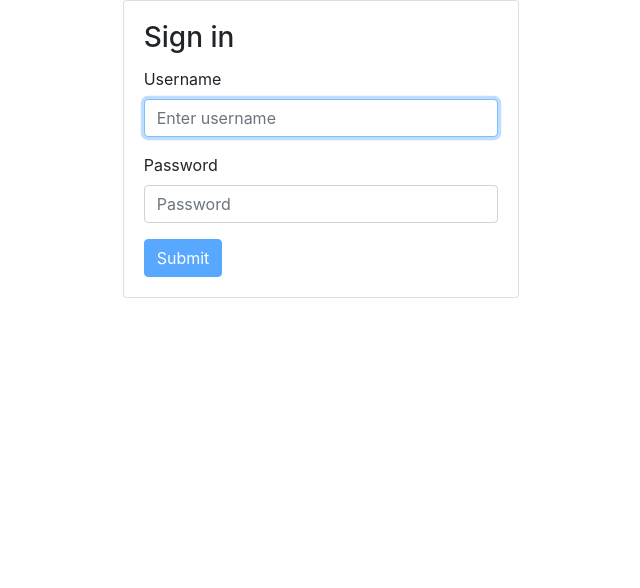
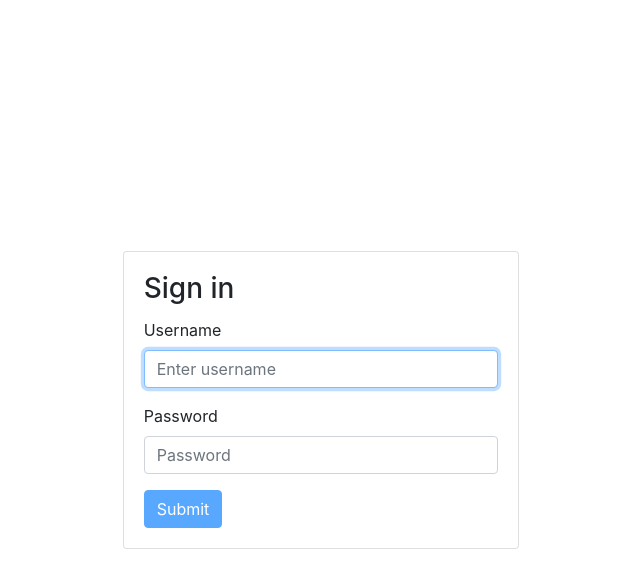
Before and after one commit to ValeriiMakhniuk/webim-users-task, a React (Create React App) app: page /login in a window 1280 px wide. Shown: the top 588 px of the page, without its empty margins (319-959 px from the left). Built offline with nearby package versions, Linux system fonts and the light colour scheme.

Commit message:
add heigth 100% to all top level containers

```diff
--- a/src/index.css
+++ b/src/index.css
@@ -1,3 +1,9 @@
+html,
+body,
+#root {
+    height: 100%;
+}
+
 button {
     border: none;
     background-color: inherit;
```
